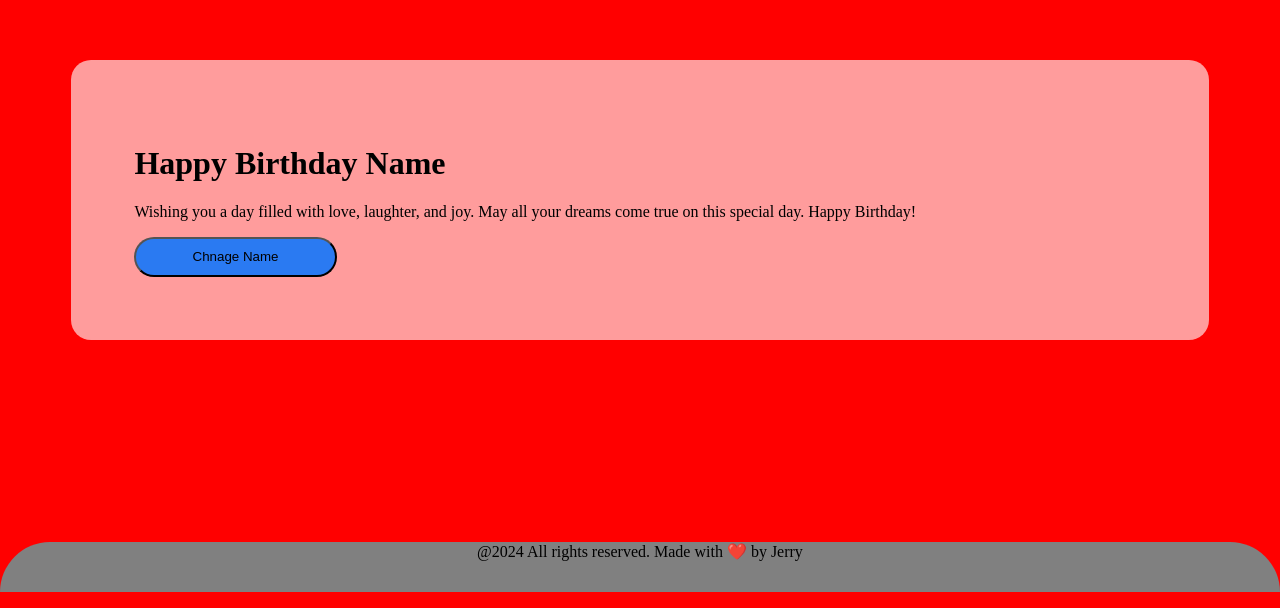
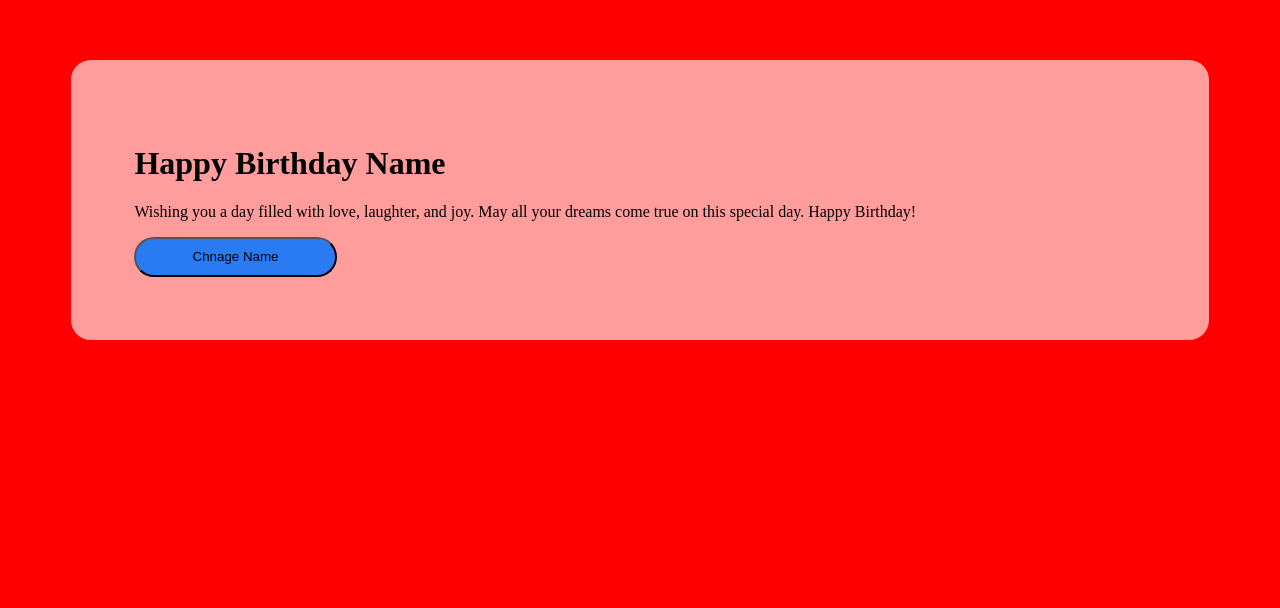
Before and after one commit to Jeries-Qanaza/gitLearn, a plain HTML site: page index.html in a window 1280 px wide. Shown: the part 208-816 px from the top of the page. Drawn offline with Linux system fonts and the light colour scheme.

Commit message:
Revert "Added a footer"

```diff
--- a/index.html
+++ b/index.html
@@ -14,10 +14,6 @@
         <button class="btn" onclick="getNewName()"> Chnage Name </button>
     </div>
 
-    <div class="footer">
-        @2024 All rights reserved. Made with ❤️ by Jerry
-    </div>
-
 <script src="scripts.js" ></script>
 </body>
 </html>
--- a/style.css
+++ b/style.css
@@ -28,16 +28,3 @@ body
     background-color: rgb(170, 193, 228);
     box-shadow: 10px 0px red;
 }
-
-
-.footer
-{
-    background-color: rgb(128, 128, 128);
-    width: 100%;
-    height: 50px;
-    position: fixed;
-    bottom: 0;
-    text-align: center;
-    left: 0;
-    border-radius: 50px 50px 0px 0px;
-}
```
